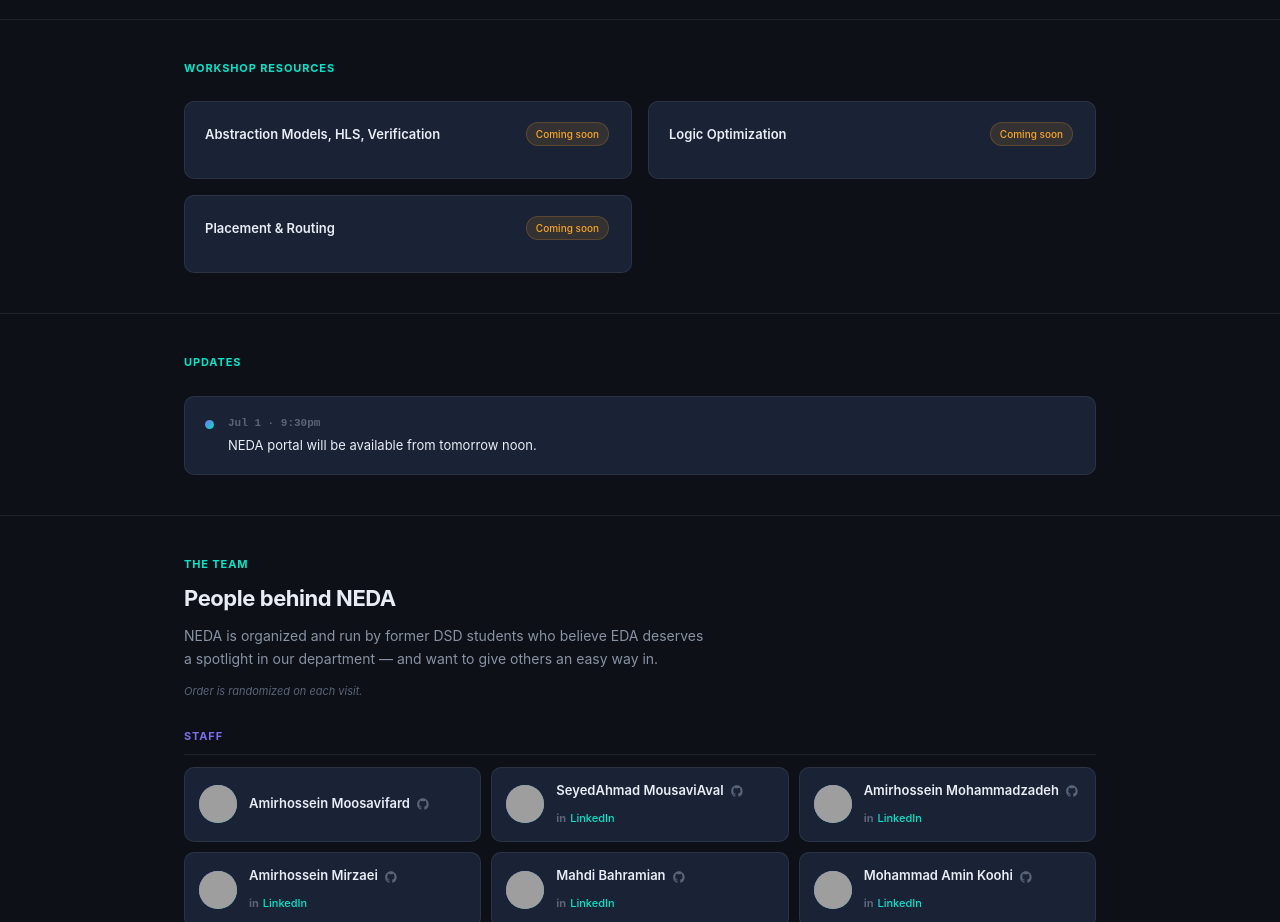
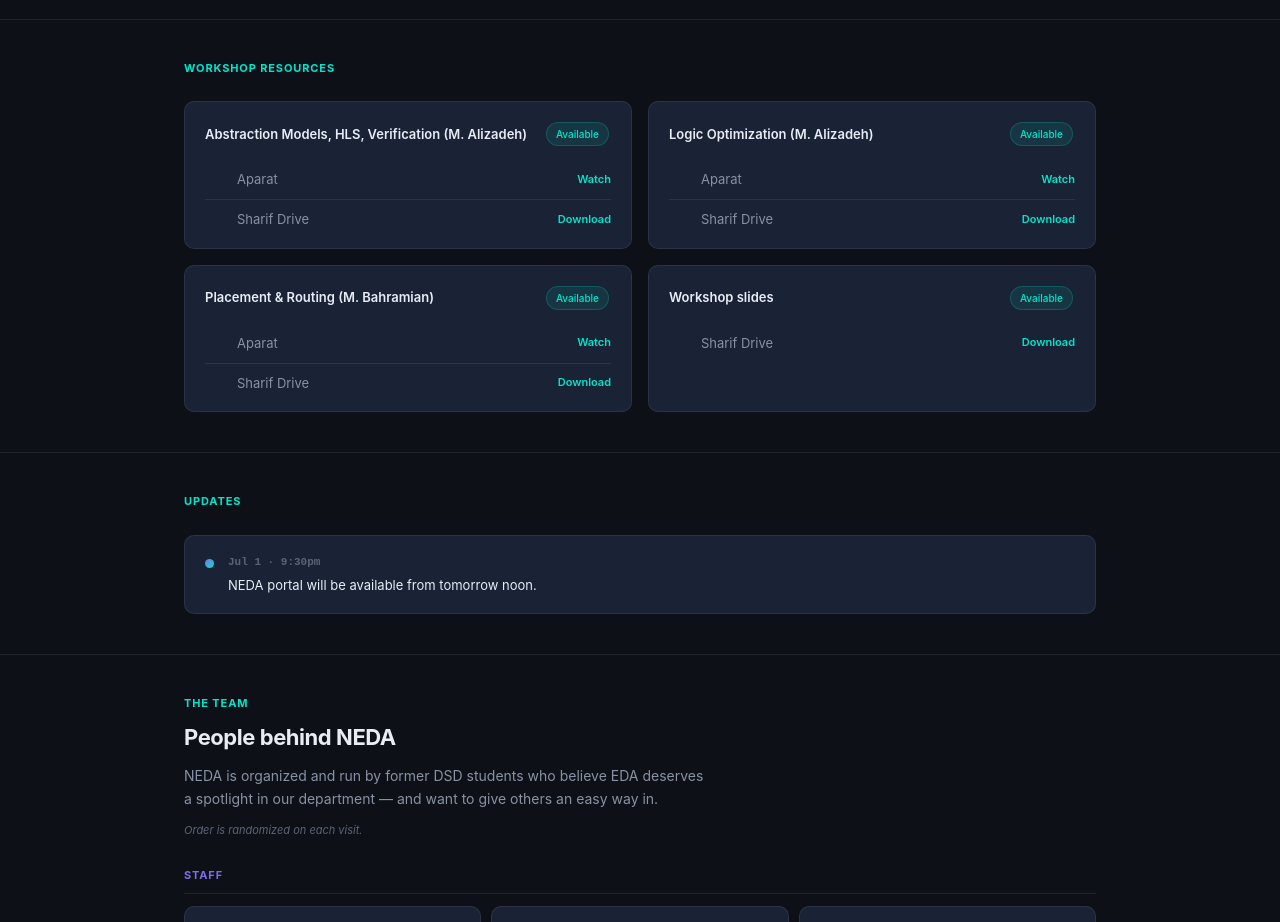
Before and after one commit to mohaliza138/neda-2026, a React (Vite) app: page / in a window 1280 px wide. Shown: the part 860-1782 px from the top of the page. Built offline with nearby package versions, Linux system fonts and the light colour scheme; grey boxes are pictures that could not be loaded.

Commit message:
Add workshops.

```diff
--- a/src/data/content.js
+++ b/src/data/content.js
@@ -36,26 +36,37 @@ export const SCHEDULE = [
 export const WORKSHOPS = [
   {
     id: 1,
-    title: 'Abstraction Models, HLS, Verification',
-    status: 'soon',
+    title: 'Abstraction Models, HLS, Verification (M. Alizadeh)',
+    status: 'available',
     resources: [
-      // { icon: 'icon', label: 'label', url: '#', type: 'Download|Open|Pending' },
+      { icon: '', label: 'Aparat', url: 'https://aparat.com/v/juj1n08', type: 'Watch' },
+      { icon: '', label: 'Sharif Drive', url: 'https://my.sharif.edu/s/nEA3z7gficGNxRe', type: 'Download' },
     ],
   },
   {
     id: 2,
-    title: 'Logic Optimization',
-    status: 'soon',
+    title: 'Logic Optimization (M. Alizadeh)',
+    status: 'available',
     resources: [
-      // { icon: 'icon', label: 'label', url: '#', type: 'Download|Open|Pending' },
+      { icon: '', label: 'Aparat', url: 'https://aparat.com/v/etqs5f9', type: 'Watch' },
+      { icon: '', label: 'Sharif Drive', url: 'https://my.sharif.edu/s/YTCeaCaxpr6Cat3', type: 'Download' },
     ],
   },
   {
     id: 3,
-    title: 'Placement & Routing',
-    status: 'soon',
+    title: 'Placement & Routing (M. Bahramian)',
+    status: 'available',
     resources: [
-      // { icon: 'icon', label: 'label', url: '#', type: 'Download|Open|Pending' },
+      { icon: '', label: 'Aparat', url: 'https://www.aparat.com/v/yli25r8', type: 'Watch' },
+      { icon: '', label: 'Sharif Drive', url: 'https://my.sharif.edu/s/CRkmNamyfpwgsTs', type: 'Download' },
+    ],
+  },
+  {
+    id: 4,
+    title: 'Workshop slides',
+    status: 'available',
+    resources: [
+      { icon: '', label: 'Sharif Drive', url: 'https://my.sharif.edu/s/wNiKbwxm9rDZ7Hq', type: 'Download' },
     ],
   },
 ];
```
